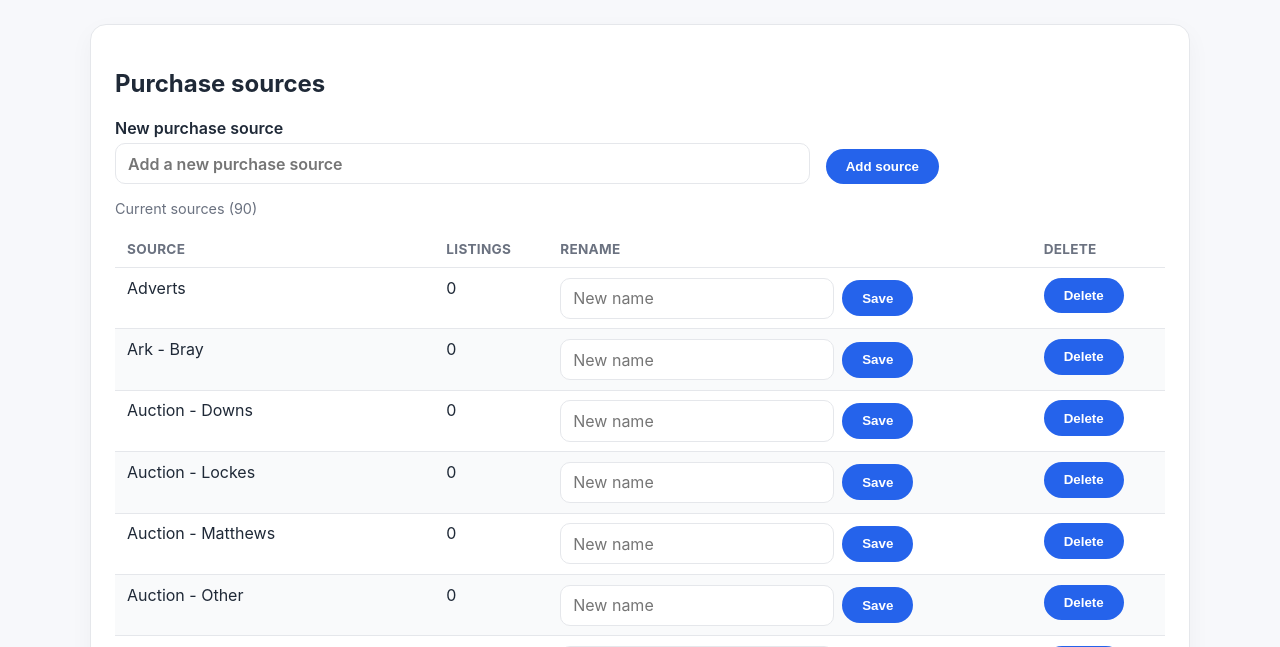
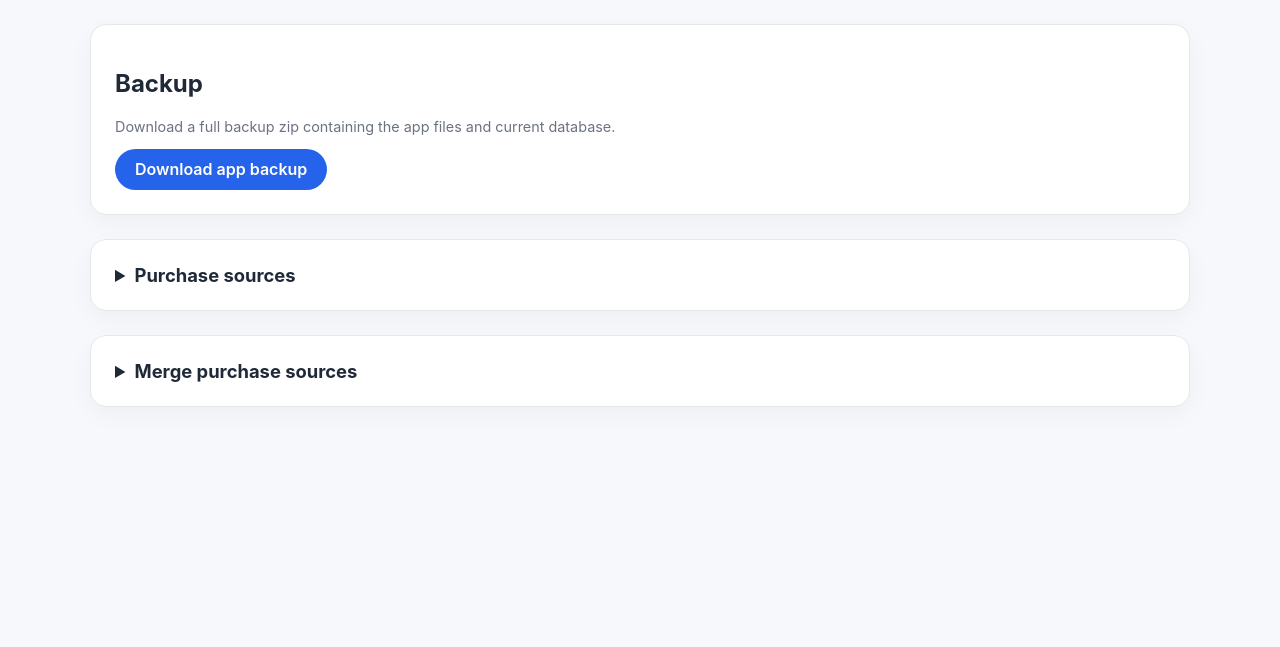
Before and after one commit to ps1-eng/super-potato, a Flask app: page /settings in a window 1280 px wide. Shown: the part 151-798 px from the top of the page. After the commit the page ends 566 px from the top, so only its background shows below. Run offline with Flask 3, Linux system fonts and the light colour scheme; data comes from the database, SQL or seed files in the repository; data that the repository does not hold is empty.

Commit message:
Enhance settings with collapsible sources and backup download

```diff
--- a/app.py
+++ b/app.py
@@ -4,6 +4,7 @@ import csv
 import io
 import os
 import sqlite3
+import zipfile
 from datetime import datetime
 from decimal import Decimal, InvalidOperation
 from pathlib import Path
@@ -735,6 +736,34 @@ def settings() -> str:
     )
 
 
+@app.route("/settings/backup")
+def settings_backup() -> Response:
+    backup_name = f"super-potato-backup-{datetime.now().strftime('%Y%m%d-%H%M%S')}.zip"
+    memory_file = io.BytesIO()
+
+    with zipfile.ZipFile(memory_file, mode="w", compression=zipfile.ZIP_DEFLATED) as archive:
+        archive.write(DB_PATH, arcname=f"backup/{DB_PATH.name}")
+        archive.write(APP_DIR / "app.py", arcname="backup/app.py")
+        archive.write(APP_DIR / "requirements.txt", arcname="backup/requirements.txt")
+        archive.write(APP_DIR / "README.md", arcname="backup/README.md")
+
+        for template_file in sorted((APP_DIR / "templates").glob("*.html")):
+            archive.write(template_file, arcname=f"backup/templates/{template_file.name}")
+
+        for static_file in sorted((APP_DIR / "static").iterdir()):
+            if static_file.is_file():
+                archive.write(static_file, arcname=f"backup/static/{static_file.name}")
+
+    memory_file.seek(0)
+    return Response(
+        memory_file.getvalue(),
+        mimetype="application/zip",
+        headers={
+            "Content-Disposition": f"attachment; filename={backup_name}",
+        },
+    )
+
+
 @app.route("/lots")
 def lots() -> str:
     return render_template("lots.html", lots=fetch_lots())
--- a/static/styles.css
+++ b/static/styles.css
@@ -400,3 +400,18 @@ td:first-child {
 button.danger {
   background: #dc2626;
 }
+
+.settings-summary {
+  cursor: pointer;
+  font-size: 1.15rem;
+  font-weight: 700;
+  color: var(--text);
+}
+
+.settings-details-content {
+  margin-top: 1rem;
+}
+
+.card details summary::-webkit-details-marker {
+  color: var(--primary);
+}
--- a/templates/settings.html
+++ b/templates/settings.html
@@ -2,7 +2,15 @@
 
 {% block content %}
 <section class="card">
-  <h2>Purchase sources</h2>
+  <h2>Backup</h2>
+  <p class="muted">Download a full backup zip containing the app files and current database.</p>
+  <a class="button" href="{{ url_for('settings_backup') }}">Download app backup</a>
+</section>
+
+<section class="card">
+  <details>
+    <summary class="settings-summary">Purchase sources</summary>
+    <div class="settings-details-content">
       <form class="grid" method="post" action="{{ url_for('add_purchase_source') }}">
         <label class="span-2">
           New purchase source
@@ -55,10 +63,14 @@
           </tbody>
         </table>
       </div>
+    </div>
+  </details>
 </section>
 
 <section class="card">
-  <h2>Merge purchase sources</h2>
+  <details>
+    <summary class="settings-summary">Merge purchase sources</summary>
+    <div class="settings-details-content">
       <form class="grid" method="post" action="{{ url_for('merge_purchase_sources') }}">
         <label>
           Merge from
@@ -80,5 +92,7 @@
         </label>
         <button type="submit" class="primary">Merge sources</button>
       </form>
+    </div>
+  </details>
 </section>
 {% endblock %}
```
Lines whose indentation alone changed are shown as unchanged.
